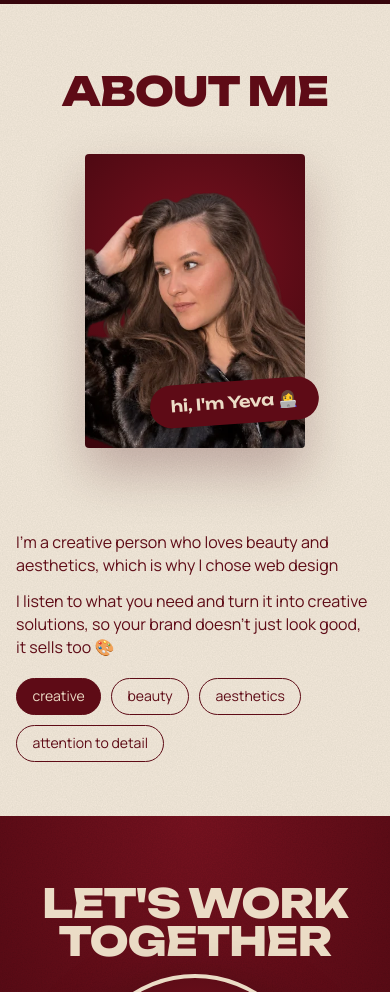
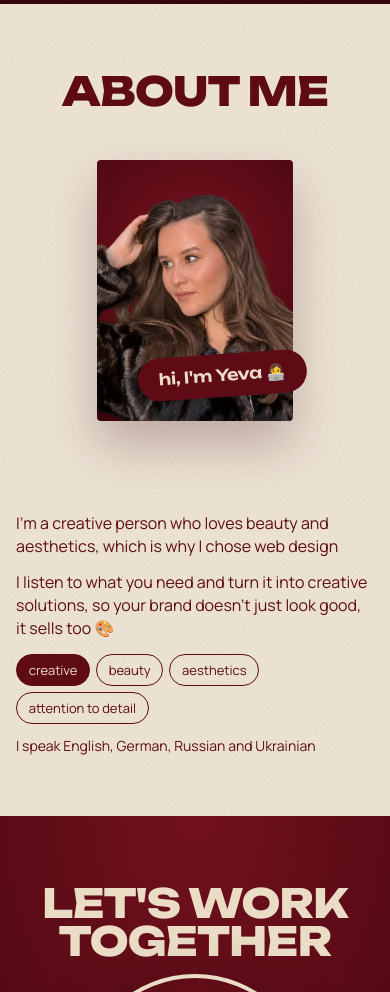
Before and after one commit to 1evasoroka1/Portfolio-website, a plain HTML site: page index.html in a window 390 px wide. Shown: the part 5680-6672 px from the top of the page. Drawn offline with Linux system fonts and the light colour scheme.

Commit message:
About: languages line (EN, DE, RU, UA)
Co-Authored-By: Claude Opus 5.5 <noreply@anthropic.com>

```diff
--- a/index.html
+++ b/index.html
@@ -365,6 +365,8 @@
   .chips { display: flex; flex-wrap: wrap; gap: 10px; }
   .chips span { font-size: var(--t-small); padding: .45em 1.1em; border-radius: 99px; border: 1px solid currentColor; }
   .chips span:first-child { background: var(--burgundy); color: var(--beige); border-color: var(--burgundy); }
+  /* languages I speak: one plain line under the chips */
+  .about .speaks { font-size: var(--t-small); line-height: 1.4; margin: clamp(calc(18px * var(--fk)), calc(1.6 * var(--u)), 30px) 0 0; }
   @media (max-width: 760px) {
     .about p .ln { display: inline; white-space: normal; }
     .about { grid-template-columns: minmax(0, 1fr); gap: 36px; }
@@ -442,9 +444,12 @@
     .term .big { font-size: clamp(14px, 4.4vw, 17px); overflow-wrap: anywhere; }
     .term p { font-size: 14px; line-height: 1.45; grid-column: 1 / -1; }
     /* about */
-    .about { gap: 22px; }
-    .about .pic { max-width: 220px; }
-    .about p { font-size: 16px; margin-bottom: 18px; }
+    .about { gap: 18px; }
+    .about .pic { max-width: 196px; }
+    .about p { font-size: 16px; margin-bottom: 14px; }
+    .chips { gap: 6px; }
+    .chips span { font-size: 13px; padding: .35em .9em; }
+    .about .speaks { font-size: 14px; margin-top: 12px; }
   }
 
   footer { background: var(--ink); color: color-mix(in srgb, var(--beige) 60%, transparent); text-align: center; font-size: 14px; padding: var(--m); display: flex; flex-wrap: wrap; justify-content: center; gap: 6px 28px; }
@@ -660,6 +665,7 @@
       <div class="reveal">
         <p data-i18n="about.p"><span class="para"><span class="ln">I'm a creative person</span> <span class="ln">who loves beauty and aesthetics,</span> <span class="ln">which is why I chose web design</span></span><span class="para"><span class="ln">I listen to what you need and</span> <span class="ln">turn it into creative solutions,</span> <span class="ln">so your brand doesn't just</span> <span class="ln">look good, it sells too 🎨</span></span></p>
         <div class="chips"><span data-i18n="chip1">creative</span><span data-i18n="chip2">beauty</span><span data-i18n="chip3">aesthetics</span><span data-i18n="chip4">attention to detail</span></div>
+        <p class="speaks" data-i18n="about.langs">I speak English, German, Russian and Ukrainian</p>
       </div>
     </div>
   </div>
@@ -746,6 +752,7 @@ const T = {
     'about.tag': "hi, I'm Yeva 👩‍💻", 'about.h': 'About me',
     'about.p': "<span class=\"para\"><span class=\"ln\">I'm a creative person</span> <span class=\"ln\">who loves beauty and aesthetics,</span> <span class=\"ln\">which is why I chose web design</span></span><span class=\"para\"><span class=\"ln\">I listen to what you need and</span> <span class=\"ln\">turn it into creative solutions,</span> <span class=\"ln\">so your brand doesn't just</span> <span class=\"ln\">look good, it sells too 🎨</span></span>",
     chip1: 'creative', chip2: 'beauty', chip3: 'aesthetics', chip4: 'attention to detail',
+    'about.langs': 'I speak English, German, Russian and Ukrainian',
     'contact.h': "Let's work<br>together",
     'contact.p': "Want a beautiful website that works for your business?<br>Write to me, and I'll create a design that's made just for you",
     footer: '© 2026 Yeva Soroka · Web designer',
@@ -792,6 +799,7 @@ const T = {
     'about.tag': 'привет, я Ева 👩‍💻', 'about.h': 'Обо мне',
     'about.p': "<span class=\"para\"><span class=\"ln\">Я творческий человек и</span> <span class=\"ln\">люблю красоту и эстетику —</span> <span class=\"ln\">поэтому и выбрала веб-дизайн</span></span><span class=\"para\"><span class=\"ln\">Я внимательно слушаю, что вам</span> <span class=\"ln\">нужно, и нахожу креативные</span> <span class=\"ln\">решения, чтобы ваш бренд</span> <span class=\"ln\">выглядел не только хорошо,</span> <span class=\"ln\">но и продающе 🎨</span></span>",
     chip1: 'креативность', chip2: 'красота', chip3: 'эстетика', chip4: 'внимание к деталям',
+    'about.langs': 'Говорю на английском, немецком, русском и украинском',
     'contact.h': 'Давайте<br>работать вместе',
     'contact.p': "Хотите красивый сайт, который работает на ваш бизнес?<br>Напишите мне — создам дизайн именно для вас",
     footer: '© 2026 Ева Сорока · Веб-дизайнер',
```
